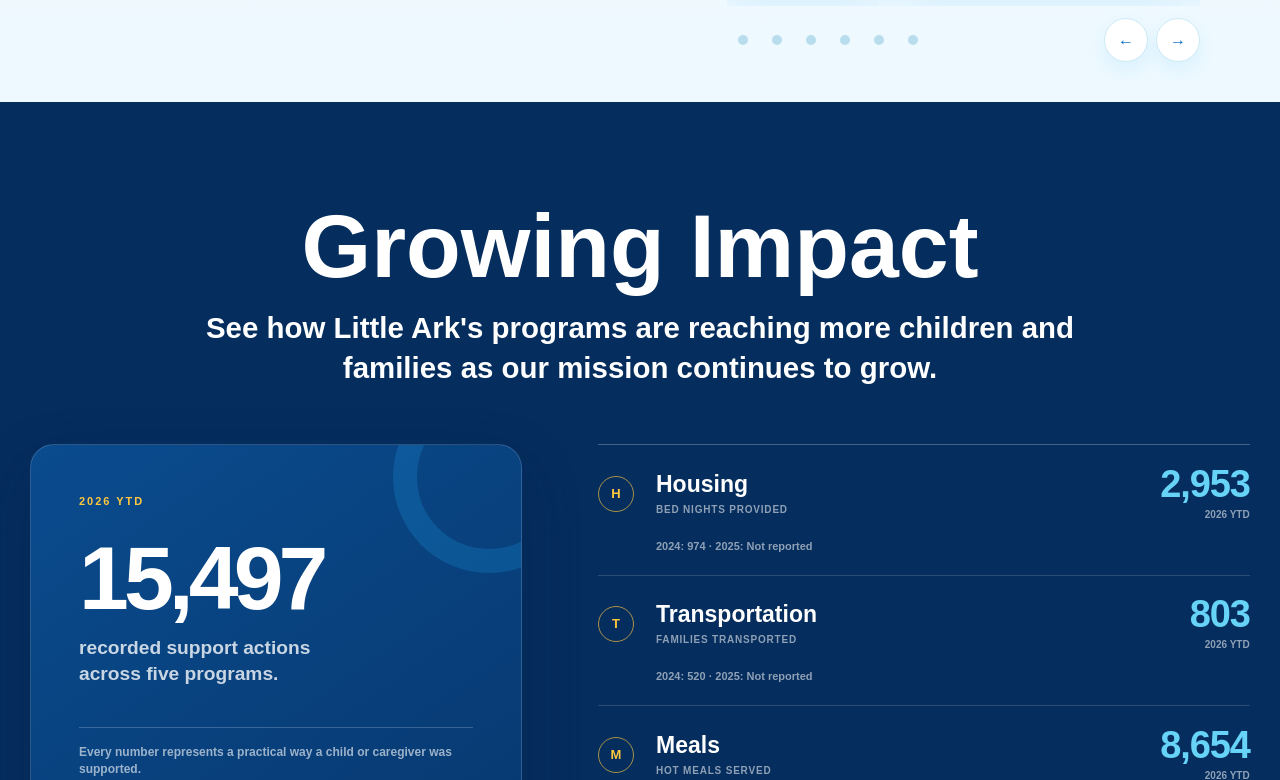
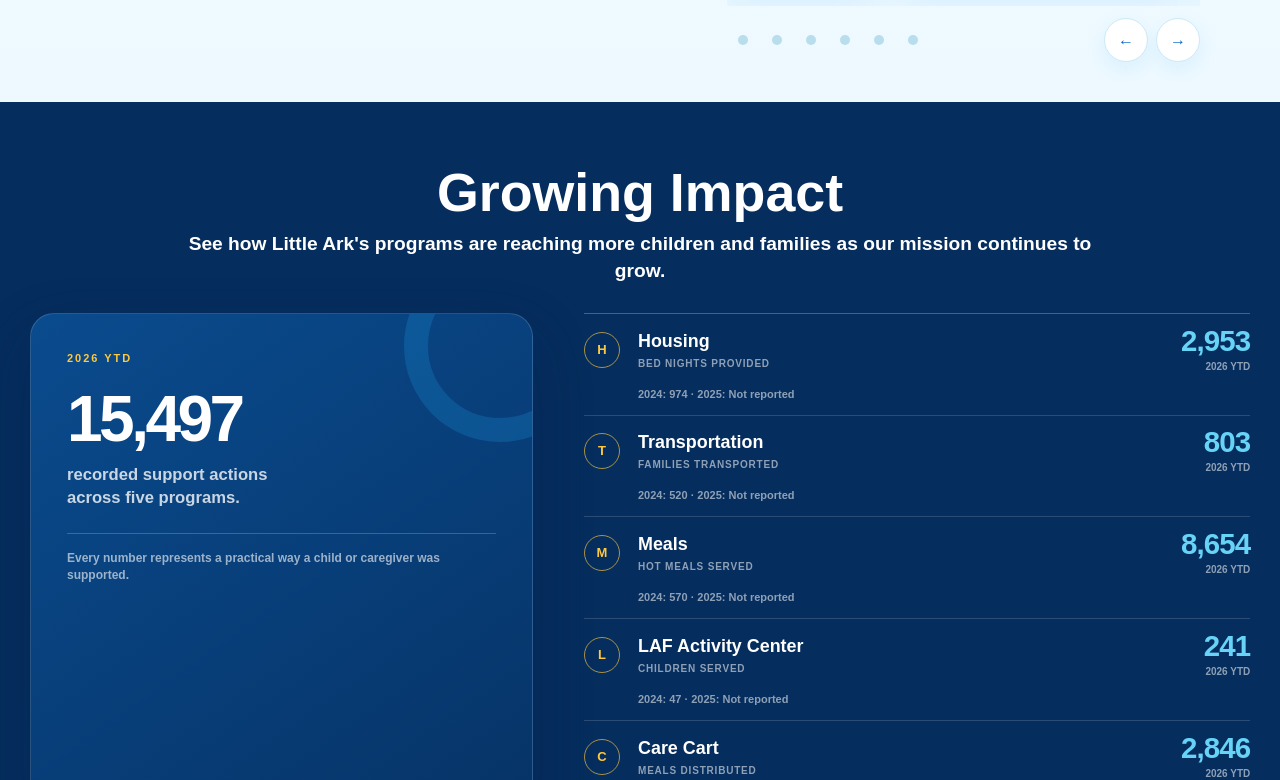
Before and after one commit to Jay-Scripts/LAF-Website-Modernization, a Next.js app: page /our-voyage in a window 1280 px wide. Shown: the part 4460-5240 px from the top of the page. Built offline with nearby package versions, Linux system fonts and the light colour scheme; no server answers; grey boxes are pictures that could not be loaded.

Commit message:
style(voyage): compact Growing Impact section

```diff
--- a/app/our-voyage/_components/VoyageImpactMetrics.tsx
+++ b/app/our-voyage/_components/VoyageImpactMetrics.tsx
@@ -20,18 +20,18 @@ export default function VoyageImpactMetrics({ metrics }: { metrics: PublicImpact
   const currentTotal = impactCards.reduce((total, card) => total + metrics[card.key].current, 0);
 
   return (
-    <div className="grid grid-cols-[minmax(260px,0.86fr)_minmax(0,1.14fr)] gap-[clamp(32px,6vw,88px)] max-[820px]:grid-cols-1 max-[820px]:gap-10">
-      <Reveal direction="left" className="relative overflow-hidden rounded-[24px] border border-white/15 bg-[linear-gradient(145deg,#0a4b8e,#063366)] p-[clamp(26px,4vw,48px)] shadow-[0_24px_60px_rgba(0,31,76,0.24)] max-[767px]:rounded-[18px] max-[767px]:p-6">
+    <div className="grid grid-cols-[minmax(260px,0.86fr)_minmax(0,1.14fr)] gap-[clamp(28px,4vw,60px)] max-[820px]:grid-cols-1 max-[820px]:gap-8">
+      <Reveal direction="left" className="relative overflow-hidden rounded-[24px] border border-white/15 bg-[linear-gradient(145deg,#0a4b8e,#063366)] p-[clamp(24px,3vw,36px)] shadow-[0_24px_60px_rgba(0,31,76,0.24)] max-[767px]:rounded-[18px] max-[767px]:p-6">
         <div className="absolute -right-16 -top-16 h-48 w-48 rounded-full border-[24px] border-[#1fa8f4]/20" aria-hidden="true" />
         <div className="relative">
           <p className="m-0 text-[11px] font-black uppercase tracking-[0.18em] text-[#ffc83d]">2026 YTD</p>
-          <p className="mb-0 mt-8 text-[clamp(58px,7vw,106px)] font-black leading-[0.82] tracking-[-0.055em] text-white max-[767px]:mt-6 max-[767px]:text-[clamp(54px,16vw,78px)]">
+          <p className="mb-0 mt-6 text-[clamp(54px,5vw,80px)] font-black leading-[0.9] tracking-[-0.055em] text-white max-[767px]:mt-6 max-[767px]:text-[clamp(54px,16vw,78px)]">
             <CountUp value={currentTotal} />
           </p>
-          <p className="mb-0 mt-5 max-w-[240px] text-[clamp(16px,1.5vw,20px)] font-bold leading-[1.35] text-white/78 max-[767px]:mt-4 max-[767px]:text-[15px]">
+          <p className="mb-0 mt-4 max-w-[240px] text-[clamp(15px,1.3vw,18px)] font-bold leading-[1.35] text-white/78 max-[767px]:text-[15px]">
             recorded support actions across five programs.
           </p>
-          <div className="mt-10 h-px w-full bg-white/20 max-[767px]:mt-7" aria-hidden="true" />
+          <div className="mt-6 h-px w-full bg-white/20 max-[767px]:mt-7" aria-hidden="true" />
           <p className="mb-0 mt-4 text-[12px] font-extrabold leading-[1.45] text-white/60 max-[767px]:text-[11px]">
             Every number represents a practical way a child or caregiver was supported.
           </p>
@@ -44,14 +44,14 @@ export default function VoyageImpactMetrics({ metrics }: { metrics: PublicImpact
           const initial = metric.program.charAt(0);
 
           return (
-            <Reveal as="article" key={card.key} delay={index * 120} direction="right" className="grid grid-cols-[42px_minmax(0,1fr)_auto] items-center gap-4 border-b border-white/15 py-5 max-[767px]:grid-cols-[34px_minmax(0,1fr)_auto] max-[767px]:gap-3 max-[767px]:py-4">
+            <Reveal as="article" key={card.key} delay={index * 120} direction="right" className="grid grid-cols-[42px_minmax(0,1fr)_auto] items-center gap-3 border-b border-white/15 py-3 max-[767px]:grid-cols-[34px_minmax(0,1fr)_auto] max-[767px]:gap-3 max-[767px]:py-4">
               <span className="grid h-9 w-9 place-items-center rounded-full border border-[#ffc83d]/65 text-[13px] font-black text-[#ffc83d] max-[767px]:h-8 max-[767px]:w-8 max-[767px]:text-[11px]" aria-hidden="true">{initial}</span>
               <div className="min-w-0">
-                <h3 className="m-0 text-[clamp(17px,1.8vw,23px)] font-black leading-tight text-white max-[767px]:text-[15px]">{metric.program}</h3>
+                <h3 className="m-0 text-[clamp(17px,1.4vw,20px)] font-black leading-tight text-white max-[767px]:text-[15px]">{metric.program}</h3>
                 <p className="mb-0 mt-1 text-[10px] font-black uppercase tracking-[0.08em] text-white/55 max-[767px]:text-[8px]">{card.label}</p>
               </div>
               <div className="text-right">
-                <p className="m-0 text-[clamp(24px,3vw,38px)] font-black leading-none tracking-[-0.03em] text-[#66d3f7] max-[767px]:text-[22px]">{numberFormatter.format(metric.current)}</p>
+                <p className="m-0 text-[clamp(24px,2.3vw,32px)] font-black leading-none tracking-[-0.03em] text-[#66d3f7] max-[767px]:text-[22px]">{numberFormatter.format(metric.current)}</p>
                 <p className="mb-0 mt-1 text-[10px] font-bold text-white/55 max-[767px]:text-[8px]">2026 YTD</p>
               </div>
               <p className="col-[2/-1] m-0 text-[11px] font-semibold text-white/55 max-[767px]:text-[9px]">2024: {numberFormatter.format(metric.historical2024)} <span aria-hidden="true">·</span> 2025: {formatMetric(metric.historical2025)}</p>
--- a/app/our-voyage/_components/VoyageImpactSection.tsx
+++ b/app/our-voyage/_components/VoyageImpactSection.tsx
@@ -4,7 +4,7 @@ import { Inner, SectionTitle } from "./voyage-layout";
 
 export default function VoyageImpactSection({ metrics }: { metrics: PublicImpactMetrics }) {
   return (
-    <section id="impact" className="overflow-hidden bg-[#052d5d] pb-[clamp(86px,11vw,145px)] pt-[clamp(72px,8vw,112px)] text-white">
+    <section id="impact" className="scroll-mt-[72px] overflow-hidden bg-[#052d5d] py-[clamp(48px,5vw,72px)] text-white max-[820px]:py-14">
       <Inner>
         <SectionTitle title="Growing Impact" light>
           See how Little Ark&apos;s programs are reaching more children and families as our mission continues to grow.
--- a/app/our-voyage/_components/voyage-layout.tsx
+++ b/app/our-voyage/_components/voyage-layout.tsx
@@ -7,10 +7,10 @@ export function Inner({ children, className = "" }: { children: ReactNode; class
 
 export function SectionTitle({ eyebrow, title, children, light = false }: { eyebrow?: string; title: string; children: ReactNode; light?: boolean }) {
   return (
-    <Reveal className="mx-auto mb-14 max-w-[920px] text-center">
+    <Reveal className="mx-auto mb-7 max-w-[920px] text-center max-[820px]:mb-9">
       {eyebrow ? <p className={`mb-3 mt-0 text-[13px] font-black uppercase tracking-[0.12em] ${light ? "text-white/80" : "text-[#1fa8f4]"}`}>{eyebrow}</p> : null}
-      <h2 className={`m-0 text-[clamp(44px,7vw,102px)] font-black leading-[0.94] tracking-normal ${light ? "text-white" : "text-[#1fa8f4]"}`}>{title}</h2>
-      <p className={`mx-auto mt-5 text-[clamp(20px,2.3vw,30px)] font-extrabold leading-[1.34] ${light ? "text-white" : "text-[#557086]"}`}>{children}</p>
+      <h2 className={`m-0 text-[clamp(36px,4.2vw,64px)] font-black leading-[0.98] tracking-normal ${light ? "text-white" : "text-[#1fa8f4]"}`}>{title}</h2>
+      <p className={`mx-auto mt-3 text-[clamp(16px,1.5vw,21px)] font-bold leading-[1.4] ${light ? "text-white" : "text-[#557086]"}`}>{children}</p>
     </Reveal>
   );
 }
```
